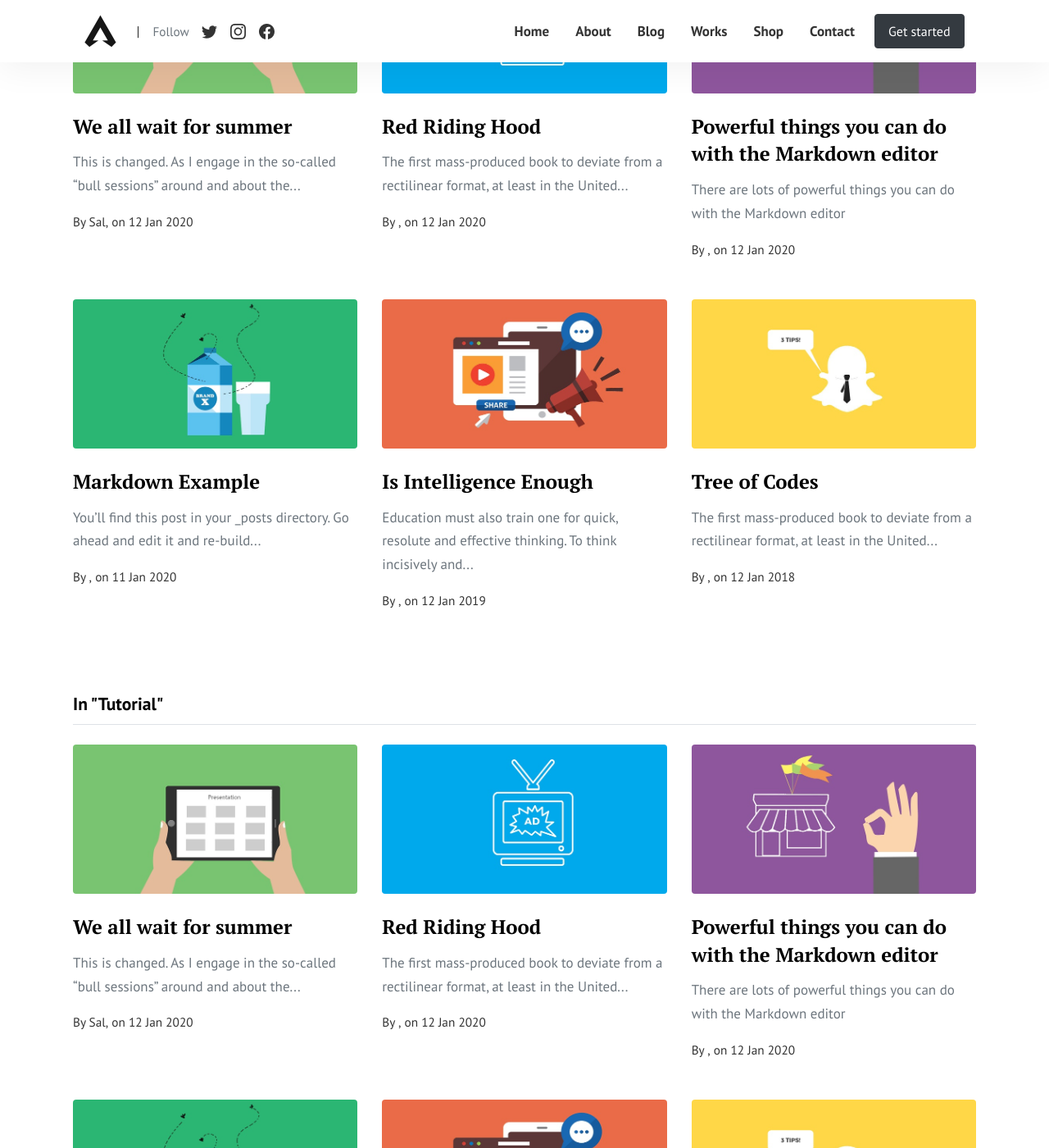
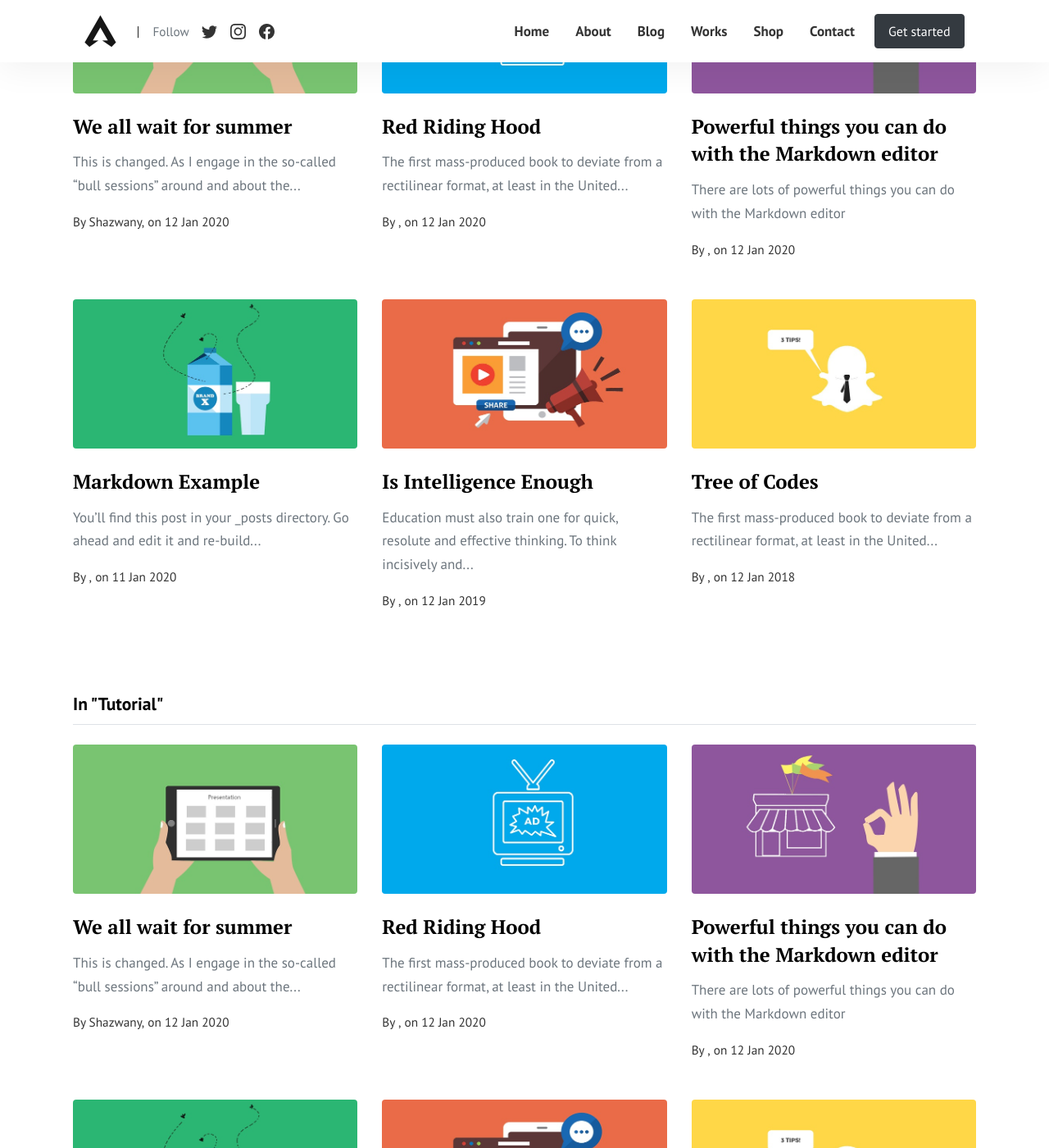
Before and after one commit to Shazwany/shazwany.github.io, a Jekyll site: the page built from pages/categories.html, in a window 1280 px wide and 1400 px high, scrolled down 299 px. Shown: the whole window at 82% size. Built offline with Jekyll 4.4.1, drawn with Linux system fonts in a browser that asks for light colours.

Commit message:
Update _config.yml

```diff
--- a/_config.yml
+++ b/_config.yml
@@ -5,7 +5,7 @@
 permalink: "/:title/"
 logo: 'assets/images/logo.png'
 favicon: 'assets/images/favicon.ico'
-author: Sal
+author: Shazwany
 paginate: 30
 disqus: 'demowebsite'
 locale: en_us
```
